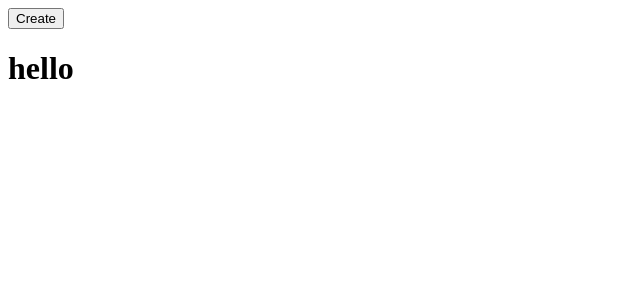
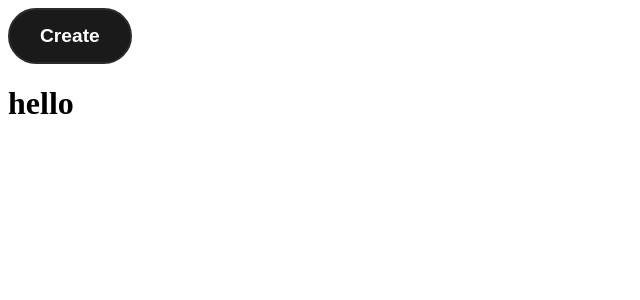
Before and after one commit to Oscip/personal-study-app, a React (Vite) app: page / in a window 1280 px wide. Shown: the top 300 px of the page, without its empty margins (0-640 px from the left). Built offline with nearby package versions, Linux system fonts and the light colour scheme.

Commit message:
Modal create works same for true and false on create and the button design adjusted

```diff
--- a/src/App.css
+++ b/src/App.css
@@ -25,12 +25,15 @@
 }
 
 .modalUI {
+  display: flex;
+  flex-direction: column;
+  justify-content: space-between;
+  align-items: center;
   background-color: #fff;
   padding: 20px;
   border-radius: 10px;
   box-shadow: 0px 4px 10px rgba(0, 0, 0, 0.2);
   width: 40%;
-  min-width: 300px;
   min-height: 300px;
   text-align: center;
   position: relative;
@@ -53,7 +56,7 @@
   width: 50%;
 }
 
-input[type="text"] {
+.modalInput {
   font-family: inherit;
   width: 100%;
   border: 0;
@@ -69,14 +72,14 @@ input[type="text"] {
     color: transparent;
   }
 
-  &:placeholder-shown ~ label {
+  &:placeholder-shown ~ .modalLabel {
     font-size: 1.3rem;
     cursor: text;
     top: 20px;
   }
 }
 
-label {
+.modalLabel {
   position: absolute;
   top: 0;
   display: block;
@@ -85,8 +88,8 @@ label {
   color: var(--gray);
 }
 
-input[type="text"]:focus {
-  ~ label {
+.modalInput:focus {
+  ~ .modalLabel {
     position: absolute;
     top: 0;
     display: block;
@@ -102,9 +105,46 @@ input[type="text"]:focus {
   border-image-slice: 1;
 }
 /* reset input */
-input[type="text"]{
+.modalInput{
   &:required,&:invalid { box-shadow:none; }
 }
 
+.smoothButton {
+  padding: 15px 30px;
+  border: 2px solid #2c2c2c;
+  background-color: #1a1a1a;
+  color: #ffffff;
+  font-size: 1.2rem;
+  cursor: pointer;
+  border-radius: 30px;
+  transition: all 0.4s ease;
+  outline: none;
+  position: relative;
+  overflow: hidden;
+  font-weight: bold;
+}
 
-/* Change so that it doesn't affect every input and label taht exists*/
+.smoothButton::after {
+  content: "";
+  position: absolute;
+  top: 0;
+  left: 0;
+  width: 100%;
+  height: 100%;
+  background: radial-gradient(
+          circle,
+          rgba(255, 255, 255, 0.25) 0%,
+          rgba(255, 255, 255, 0) 70%
+  );
+  transform: scale(0);
+  transition: transform 0.5s ease;
+}
+
+.smoothButton:hover::after {
+  transform: scale(4);
+}
+
+.smoothButton:hover {
+  border-color: #666666;
+  background: #292929;
+}
--- a/src/components/CRUD/ToDo.jsx
+++ b/src/components/CRUD/ToDo.jsx
@@ -79,7 +79,16 @@ export default function ToDo() {
         toDoDiv.style.display = "block";
     }
 
-    const createModal = (title, description, completed) => {
+    const createModal = (title, description) => {
+        const completeButton = document.getElementById("completeButton");
+        let completed = 0;
+        if (completeButton.textContent === "Completed") {
+            completed = 1;
+            console.log("it worked");
+        }
+        else if (completeButton.textContent === "Uncompleted") {
+            completed = 0;
+        }
         create_task(title, description, completed);
         closeModal();
         retrieve_tasks();
@@ -96,29 +105,30 @@ export default function ToDo() {
             const createInputText = document.createElement("input");
             createInputText.type = "text";
             createInputText.placeholder = `${item}`;
+            createInputText.className = "modalInput";
             createInputText.id = `createInputText${index + 1}`;
             const createLabel = document.createElement("label");
             createLabel.textContent = `${item}`;
             createLabel.htmlFor = `${item}`;
-            createInputText.name = `${item}`;
+            createLabel.className = "modalLabel";
             formDiv.appendChild(createInputText);
             formDiv.appendChild(createLabel);
             createModalUI.appendChild(formDiv);
         });
-        const createInputCheckbox = document.createElement("input");
-        createInputCheckbox.type = "checkbox";
-        createInputCheckbox.onchange = onCheckedHandler; //Check the logic for this
+        const completeButton = document.createElement("button");
+        completeButton.id = "completeButton";
+        completeButton.className = "smoothButton";
+        completeButton.textContent = "Uncompleted";
+        completeButton.onclick = () => onClickCompleteButton();
         const createTaskCreaterButton = document.createElement("button");
+        createTaskCreaterButton.className = "smoothButton";
         createTaskCreaterButton.textContent = "Create";
-        createModalUI.appendChild(createInputCheckbox);
+        createTaskCreaterButton.id = "createButton";
+        createModalUI.appendChild(completeButton);
         createModalUI.appendChild(createTaskCreaterButton);
         const title = document.getElementById("createInputText1");
         const description = document.getElementById("createInputText2");
-        let completed = 0;
-        if (createInputCheckbox.checked === true) {
-            completed = 1;
-        }
-        createTaskCreaterButton.onclick = () => createModal(title.value, description.value, completed);
+        createTaskCreaterButton.onclick = () => createModal(title.value, description.value);
     }
 
     const updateModal = (id, completed) => {
@@ -134,28 +144,31 @@ export default function ToDo() {
         const array = [title, description];
         const createModalUI = document.getElementById("createModalUI");
         array.forEach((item, index) => {
+                const formDiv = document.createElement("div");
+                formDiv.className = "formDiv";
                 const createLabel = document.createElement("label");
                 createLabel.textContent = `${item}`;
                 createLabel.htmlFor = `${item}`;
-                createModalUI.appendChild(createLabel);
                 const createInputText = document.createElement("input");
                 createInputText.type = "text";
                 createInputText.value = item;
                 createInputText.id = `updateInput${index + 1}`;
                 createInputText.name = `${item}`;
-                createModalUI.appendChild(createInputText);
+                formDiv.appendChild(createLabel);
+                formDiv.appendChild(createInputText);
+                createModalUI.appendChild(formDiv);
                 console.log(createInputText.id);
             }
         )
         const createSaveButton = document.createElement("button");
+        createSaveButton.className = "smoothButton";
         createSaveButton.textContent = "Save";
-        createSaveButton.style.backgroundColor = "blue";
         createSaveButton.id = "saveButton";
         createSaveButton.onclick = () => updateModal(id, completed);
         createModalUI.appendChild(createSaveButton);
         const createDeleteButton = document.createElement("button");
+        createDeleteButton.className = "smoothButton";
         createDeleteButton.textContent = "Delete";
-        createDeleteButton.style.backgroundColor = "red";
         createDeleteButton.id = "deleteButton";
         createDeleteButton.onclick = () => onDeleteButton(id);
         createModalUI.appendChild(createDeleteButton);
@@ -178,19 +191,27 @@ export default function ToDo() {
         );
     }
 
+    const onClickCompleteButton = () => {
+        const completeButton = document.getElementById("completeButton");
+        if (completeButton.textContent === "Uncompleted") {
+            completeButton.textContent = "Completed";
+        } else {
+            completeButton.textContent = "Uncompleted";
+        }
+    }
+
 
     return (
         <div id="toDoDiv">
-            <button onClick={() => onCreateButton()}>Create</button>
+            <button  className="smoothButton createButton" onClick={() => onCreateButton()}>Create</button>
             <ul> {tasks.map((task, index) => (
                 <li className="toDoItem" /*Style needs to still be adjusted */ key={index}>
                     <strong>{task.title}</strong>
                     {task.description}
                     <input type="checkbox" checked={task.completed} onChange={() => onCheckedHandler(task.id)}/>
-                    <button
-                        onClick={() => onUpdateButton(task.id, task.title, task.description, task.completed)}>Update
+                    <button className="smoothButton updateButton"onClick={() => onUpdateButton(task.id, task.title, task.description, task.completed)}>Update
                     </button>
-                    <button onClick={() => onDeleteButton(task.id)}>Delete</button>
+                    <button className="smoothButton deleteButton" onClick={() => onDeleteButton(task.id)}>Delete</button>
                 </li>
             ))
             }
```
